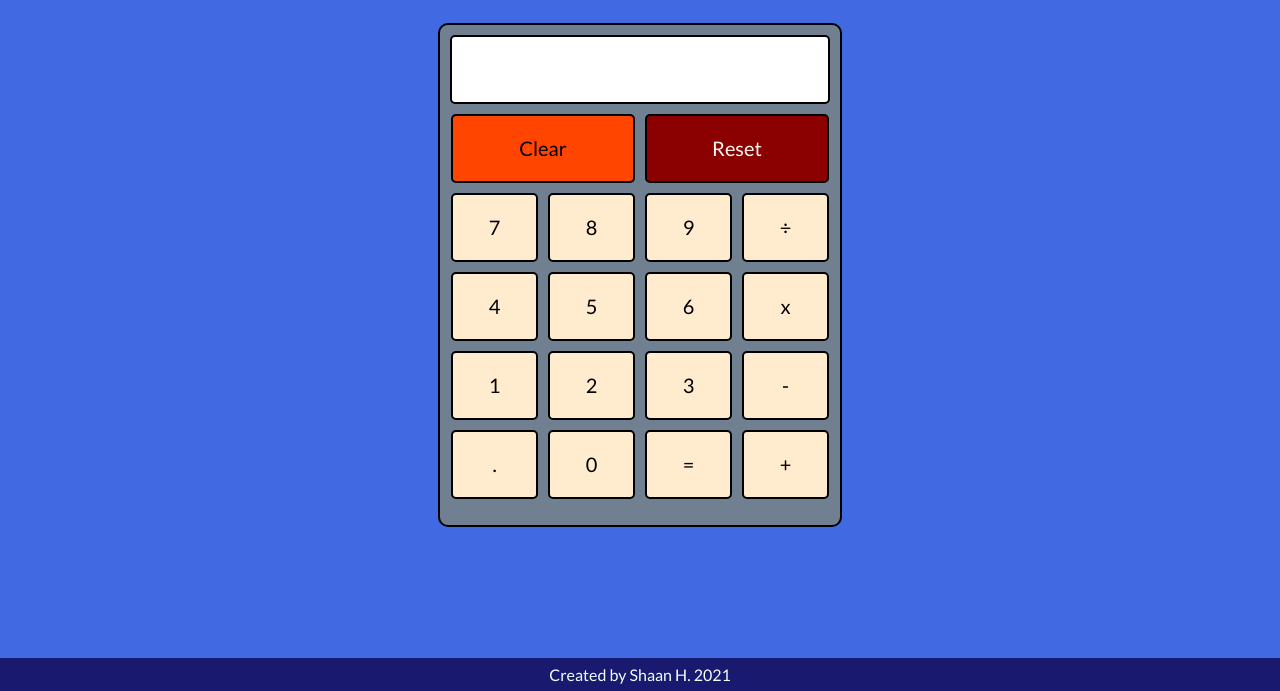
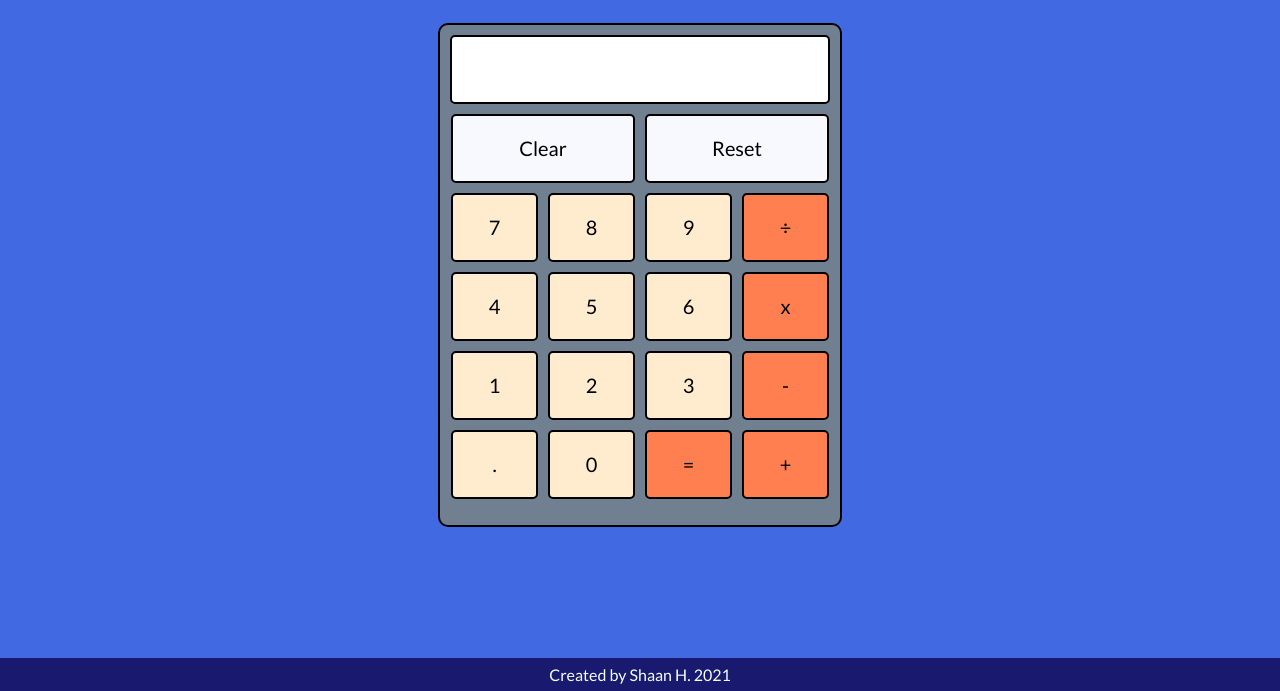
Before and after one commit to ShaanHash/Calculator, a plain HTML site: page index.html in a window 1280 px wide. Shown: the part 109-800 px from the top of the page. Drawn offline with Linux system fonts and the light colour scheme.

Commit message:
Updated styling

```diff
--- a/style.css
+++ b/style.css
@@ -78,13 +78,12 @@ body {
 }
 
 #c {
-    background-color:orangered;
+    background-color: ghostwhite;
     width: 160px;
 }
 
 #r {
-    background-color: darkred;
-    color: floralwhite;
+    background-color: ghostwhite;
     width: 160px;
 }
 
@@ -100,6 +99,23 @@ body {
     color: mintcream;
 }
 
+[data-key="="] {
+    background-color: coral;
+}
+
+[data-key="/"] {
+    background-color: coral;
+}
+[data-key="+"] {
+    background-color: coral;
+}
+[data-key="*"] {
+    background-color: coral;
+}
+[data-key="-"] {
+    background-color: coral;
+}
+
 * {
     font-family: 'Lato', sans-serif;
 }
```
